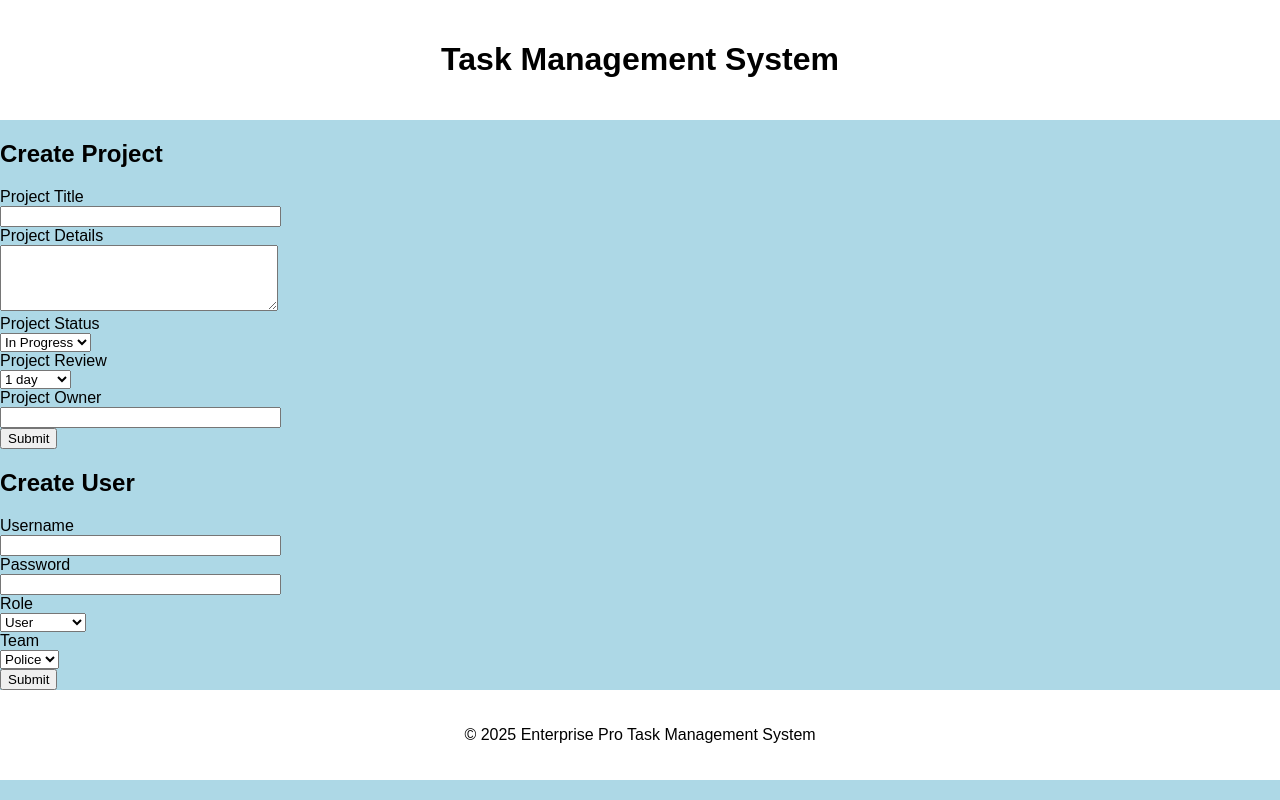
After one commit to HasanBradfordUni/Enterprise-Pro-Coursework, a Flask app: page /admin in a window 1280 px wide. The commit adds this page. Run offline with Flask 3, Linux system fonts and the light colour scheme.

Commit message:
Development changes, getting ready for client presentation

```diff
--- a/Code/app.py
+++ b/Code/app.py
@@ -1,9 +1,12 @@
-from flask import Flask, request, jsonify, render_template, Blueprint, redirect, url_for, flash
+from flask import Flask, request, jsonify, render_template, Blueprint, redirect, url_for
+from werkzeug.security import generate_password_hash, check_password_hash
+from flask_wtf import CSRFProtect
+from datetime import datetime
+import os
+
 from use_database import databaseManager
-from datetime import datetime
 from search_sort import listOperationsManager
-from forms import LoginForm
-import os
+from forms import LoginForm, CreateUserForm, UpdateUserDetailsForm, CreateProjectForm, UpdateProgressForm, EditTaskForm
 
 class myClass():
     def __init__(self, router):
@@ -13,7 +16,7 @@ class myClass():
         router('/')(self.index)
         router('/supervisor')(self.supervisor)
         router('/tasks')(self.tasks)
-        router('/create_task', methods=['POST'])(self.create_task)
+        router('/create_task', methods=['GET', 'POST'])(self.create_task)
         router('/sort_tasks')(self.sort_tasks)
         router('/filter_tasks')(self.filter_tasks)
         router('/update_progress')(self.update_progress)
@@ -23,14 +26,27 @@ class myClass():
         router('/assign_users')(self.assign_users)
         router('/search_tasks')(self.search_tasks)
         router('/login', methods=['GET', 'POST'])(self.login)
+        router('/search_projects')(self.search_projects)
+        router('/filter_projects')(self.filter_projects)
+        router('/sort_projects')(self.sort_projects)
+        router('/add_user_to_project')(self.add_user_to_project)
+        router('/remove_user_from_project')(self.remove_user_from_project)
+        router('/create_project', methods=['GET', 'POST'])(self.create_project)
+        router('/edit_project')(self.edit_project)
+        router('/delete_project')(self.delete_project)
+        router('/create_user', methods=['GET', 'POST'])(self.create_user)
+        router('/admin')(self.admin)
         self.database = databaseManager()
         self.list_operation_manager = listOperationsManager()
         self.database.create_connection(os.path.join(os.getcwd(), 'Code/database.db'))
         self.database.create_tables()
         self.project_id = 1
+        self.user_id = 0
+        self.user_role = "user"
 
     def index(self):
-        return render_template('index.html')
+        projects = self.database.get_all_from_table("projects")
+        return render_template('index.html', projects=projects)
 
     def login(self):
         form = LoginForm()
@@ -38,9 +54,14 @@ class myClass():
         password = form.password.data
         if form.validate_on_submit():
             thisUser = self.database.find_user(username=username)
+            print(thisUser)
             if thisUser:
                 # Check the password
-                if thisUser.password == password:
+                if check_password_hash(thisUser[2], password) or password == thisUser[2]:
+                    print("Login successful")
+                    self.user_logged_in = True
+                    self.user_id = thisUser[0]
+                    self.user_role = thisUser[3]
                     return redirect(url_for('index'))
                 else:
                     print("Password incorrect, please try again.")
@@ -57,9 +78,17 @@ class myClass():
     def supervisor(self):
         return render_template('SupervisorHomePage.html')
 
+    def admin(self):
+        form = CreateProjectForm()
+        form1 = CreateUserForm()
+        return render_template('admin.html', form=form, form1=form1)
+
     def tasks(self):
         tasks = self.load_tasks()
-        return render_template('tasks.html', tasks=tasks)
+        project = self.database.find_project(project_id=self.project_id)
+        task_updates = self.database.get_all_from_table("task_updates")
+        assigned_tasks = self.database.get_all_from_table("assigned_tasks")
+        return render_template('tasks.html', tasks=tasks, project=project, task_updates=task_updates, assigned_tasks=assigned_tasks)
 
     def search_tasks(self, search_term):
         tasks = self.load_tasks()
@@ -67,9 +96,13 @@ class myClass():
         search_results = self.binary_search(task_titles, search_term)
         return render_template('tasks.html', tasks=search_results)
 
-    def create_task(self, methods):
-        task_title = request.form['todo-input']
-        self.database.add_task(task_title, task_title, "New", datetime.now().strftime("%d-%m-%Y %H:%M"), datetime.now().strftime("%d-%m-%Y %H:%M"), self.project_id)
+    def create_task(self):
+        task_title = request.form['task-title']
+        task_details = request.form['task-details']
+        task_due_date = request.form['task-due-date']
+        task_assigned_date = datetime.now().strftime("%d-%m-%Y %H:%M")
+        task_status = 'New'
+        self.database.add_task(task_title, task_details, task_due_date, task_assigned_date, task_status, self.project_id)
         tasks = self.load_tasks()
         return render_template('tasks.html', tasks=tasks)
 
@@ -86,15 +119,7 @@ class myClass():
     def update_progress(self, project_id, update):
         self.database.add_task_update(project_id=project_id, progress_update=update)
         task_updates = [{"project_id": project_id, "progress_update": update, "date": datetime.now().strftime("%d-%m-%Y %H:%M")}]
-        return render_template('tasks.html', taskUpdates=task_updates)
-
-    """search_projects(search_term: string)
-filter_projects(filter_type: string)
-sort_projects(sort_type: string)
-add_user_to_project(user_id: int, project_id: int)
-remove_user_from_project(user_id: int, project_id: int)
-edit_project(project_id:int)
-delete_project(project_id: int)"""
+        return render_template('tasks.html', taskUpdates=task_updates, )
 
     def search_projects(self, search_term):
         projects = self.database.get_all_from_table("projects")
@@ -118,10 +143,38 @@ delete_project(project_id: int)"""
     def remove_user_from_project(self, user_id, project_id):
         pass
 
+    def create_project(self):
+        form = CreateProjectForm()
+        if form.validate_on_submit():
+            project_title = form.project_title.data
+            project_details = form.project_details.data
+            project_status = form.project_status.data
+            project_review = form.project_review.data
+            project_owner = form.project_owner.data
+            rowId = self.database.add_project(project_title, project_details, project_status, project_review, project_owner)
+            if rowId:
+                print("Project added successfully")
+            return redirect(url_for('index'))
+        else:
+            print("Project not added")
+            print(form.errors)
+        return redirect(url_for('admin'))
+
+    def create_user(self):
+        form = CreateUserForm()
+        username = form.username.data
+        password = form.password.data
+        role = form.role.data.lower()
+        team = form.team.data.lower()
+        hashed_password = generate_password_hash(password)
+        if form.validate_on_submit():
+            self.database.add_user(username, hashed_password, role, team)
+            return redirect(url_for('index'))
+        return redirect(url_for('admin'))
+
     def edit_project(self, project_id):
-        self.database.edit_task(project_id=project_id)
-        projects = self.database.get_all_from_table("projects")
-        return render_template('projects.html', projects=projects)
+        self.database.update_project(project_id=project_id)
+        return redirect(url_for('index'))
 
     def delete_project(self, project_id):
         deleted_project = self.database.find_task(project_id=project_id)
@@ -158,7 +211,7 @@ delete_project(project_id: int)"""
         return render_template('tasks.html', tasks, assigned_users)
 
 app = Flask(__name__)
+app.config['SECRET_KEY'] = 'randomString'
 myObj = myClass( app.route )
 app.register_blueprint(myObj.blueprint)
-app.config['SECRET_KEY'] = 'randomString'
 app.run(host='localhost', port=5000)
--- a/Code/forms.py
+++ b/Code/forms.py
@@ -2,12 +2,15 @@ from flask_wtf import FlaskForm
 from wtforms import StringField, TextAreaField, SubmitField, SelectField
 from wtforms.validators import DataRequired, ValidationError
 from use_database import databaseManager
+import os
 
 thisDatabase = databaseManager()
+thisDatabase.create_connection(os.path.join(os.getcwd(), 'Code/database.db'))
 
-def validate_project_owner(field):
-    thisUser = thisDatabase.find_user(field.data)
+def validate_project_owner(form, field):
+    thisUser = thisDatabase.find_user(username=field.data)
     if not thisUser:
+        print('User does not exist')
         raise ValidationError('User does not exist')
 
 class LoginForm(FlaskForm):
--- a/Code/static/styles.css
+++ b/Code/static/styles.css
@@ -74,6 +74,8 @@ button:hover {
     box-shadow: 0px 0px 10px rgba(0, 0, 0, 0.2);
     width: 300px;
     text-align: center;
+    margin: 0 auto;
+    margin-top: 100px;
 }
 .login-container h2 {
     color: #007bff;
@@ -87,6 +89,12 @@ button:hover {
     padding: 10px;
     border: 1px solid #ccc;
     border-radius: 5px;
+}
+.input-group label {
+    display: block;
+    text-align: left;
+    margin-left: 20px;
+    margin-bottom: 5px;
 }
 .checkbox-container {
     display: flex;
--- /dev/null
+++ b/Code/templates/admin.html
@@ -0,0 +1,73 @@
+<!DOCTYPE html>
+<html lang="en">
+<head>
+    <meta charset="UTF-8">
+    <meta name="viewport" content="width=device-width, initial-scale=1.0">
+    <title>Task Management System</title>
+    <link rel="stylesheet" href="{{ url_for('static', filename='styles.css') }}">
+</head>
+<body>
+    <header>
+        <h1>Task Management System</h1>
+    </header>
+<section id="create-project">
+    <h2>Create Project</h2>
+    <form action="{{ url_for('create_project') }}" method="POST" enctype="multipart/form-data">
+        {{ form1.hidden_tag() }}
+        <div class="form-group">
+            {{ form.project_title.label }}<br>
+            {{ form.project_title(size=32) }}
+        </div>
+        <div class="form-group">
+            {{ form.project_details.label }}<br>
+            {{ form.project_details(rows=4, cols=32) }}
+        </div>
+        <div class="form-group">
+            {{ form.project_status.label }}<br>
+            {{ form.project_status() }}
+        </div>
+        <div class="form-group">
+            {{ form.project_review.label }}<br>
+            {{ form.project_review() }}
+        </div>
+        <div class="form-group">
+            {{ form.project_owner.label }}<br>
+            {{ form.project_owner(size=32) }}
+        </div>
+        <div class="form-group">
+            {{ form.submit() }}
+        </div>
+    </form>
+</section>
+
+<!-- Add the form here -->
+<section id="create-user">
+    <h2>Create User</h2>
+    <form action="{{ url_for('create_user') }}" method="POST" enctype="multipart/form-data">
+        {{ form1.hidden_tag() }}
+        <div class="form-group">
+            {{ form1.username.label }}<br>
+            {{ form1.username(size=32) }}
+        </div>
+        <div class="form-group">
+            {{ form1.password.label }}<br>
+            {{ form1.password(size=32) }}
+        </div>
+        <div class="form-group">
+            {{ form1.role.label }}<br>
+            {{ form1.role() }}
+        </div>
+        <div class="form-group">
+            {{ form1.team.label }}<br>
+            {{ form1.team() }}
+        </div>
+        <div class="form-group">
+            {{ form1.submit() }}
+        </div>
+    </form>
+</section>
+<footer>
+    <p>&copy; 2025 Enterprise Pro Task Management System</p>
+</footer>
+</body>
+</html>
--- a/Code/templates/index.html
+++ b/Code/templates/index.html
@@ -40,6 +40,9 @@
         <a href="{{ url_for('tasks') }}">
             <button>Go to tasks screen</button>
         </a>
+        <a href="{{ url_for('admin') }}">
+            <button>Go to admin screen</button>
+        </a>
     </main>
     <footer>
         <p>&copy; 2025 Enterprise Pro Task Management System</p>
--- a/Code/templates/tasks.html
+++ b/Code/templates/tasks.html
@@ -25,7 +25,7 @@
         <label for="task-details">Details of New task</label>
         <input type="text" class="todo-input" id="task-details">
         <label for="task-due-date">Due Date of New task</label>
-        <input type="datetime" class="todo-input" id="task-due-date">
+        <input type="date" class="todo-input" id="task-due-date">
         <button class="todo-button" type="submit">
             <i class="fas fa-plus-circle fa-lg"></i>
         </button>
@@ -38,14 +38,14 @@
     </form>
     <form>
         <div class="select">
-            <select name="todos" id="" class="filter-todo">
+            <select name="todos" id="filter-options" class="filter-todo">
                 <option value="all">All</option>
                 <option value="Completed">Completed</option>
                 <option value="New">New</option>
                 <option value="In-progress">In Progress</option>
                 <option value="Overdue">Overdue</option>
             </select>
-            <select name="sorting-options" id="" class="sort-todo">
+            <select name="sorting-options" id="sorting-options" class="sort-todo">
                 <option value="title">Title</option>
                 <option value="assigned-date">Assigned Date</option>
                 <option value="due-date">Due Date</option>
--- a/Code/use_database.py
+++ b/Code/use_database.py
@@ -10,8 +10,10 @@ class databaseManager:
         try:
             connection = sqlite3.connect(path, check_same_thread=False)
             self.connection = connection
-            return "self.connection to SQLite DB successful"
+            #print(self.connection)
+            return "connection to SQLite DB successful"
         except Error as e:
+            #print(self.connection)
             return f"The error '{e}' occurred"
 
     def get_last_row_id(self, table_name):
@@ -130,7 +132,7 @@ class databaseManager:
     def add_user(self, username, password, role, team):
         cursor = self.connection.cursor()
         cursor.execute(f"""
-        INSERT INTO user_input (username, password, role, team)
+        INSERT INTO users (username, password, role, team)
         VALUES ('{username}', '{password}', '{role}', '{team}')
         """)
         self.connection.commit()
```
Also changed, not shown: Code/database.db. Lines whose indentation alone changed are shown as unchanged.
